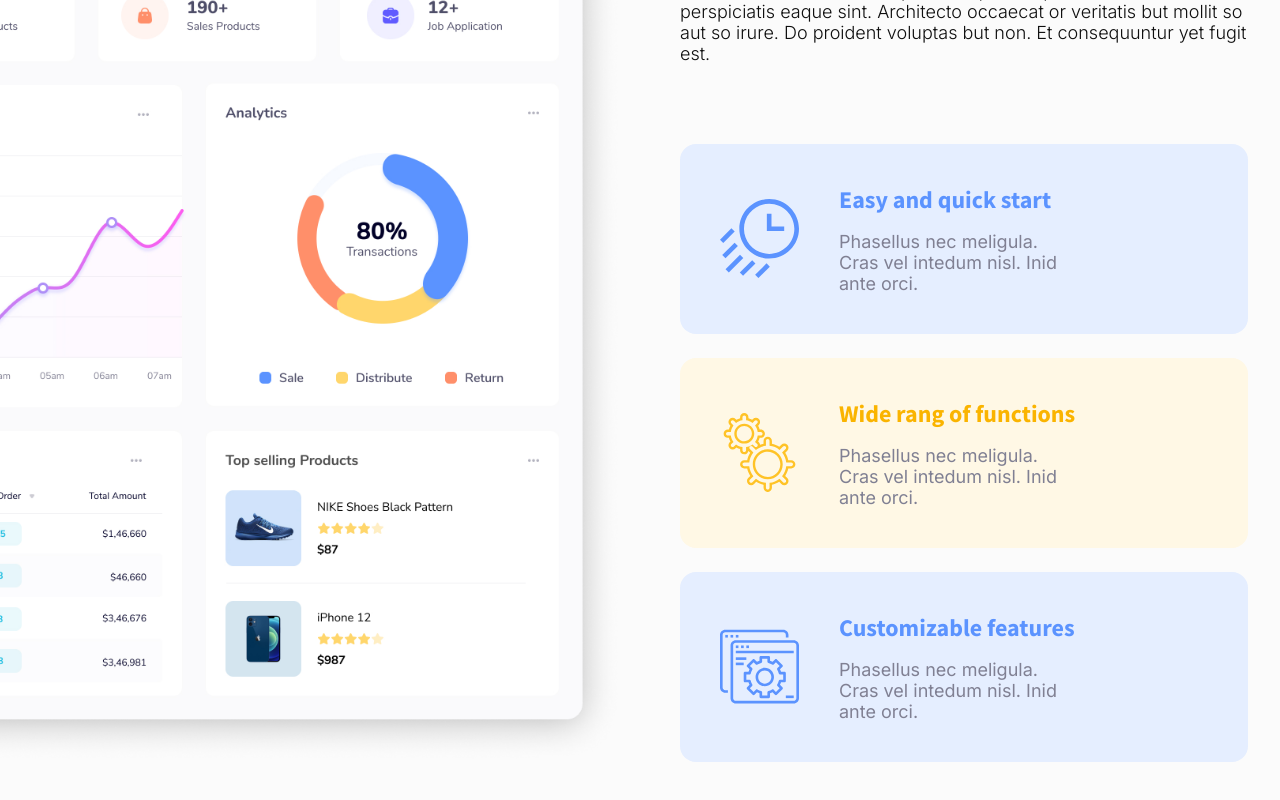
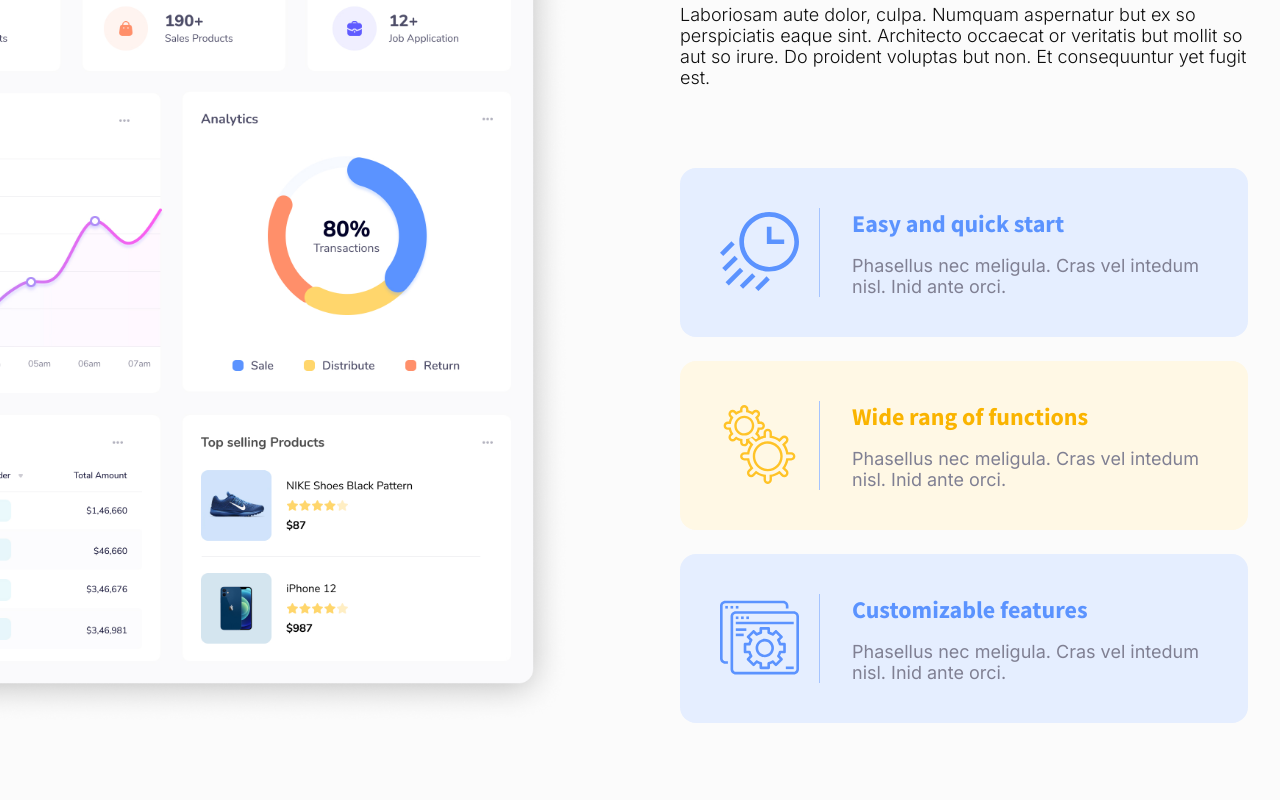
Before and after one commit to pujiragil/goaldime, a Next.js app: page / in a window 1280 px wide. Shown: the part 5714-6514 px from the top of the page. Built offline with nearby package versions, Linux system fonts and the light colour scheme.

Commit message:
chage dashboard panel image position

```diff
--- a/components/Panel/index.tsx
+++ b/components/Panel/index.tsx
@@ -57,12 +57,16 @@ const Paragraph = styled(Subtitle)`
   &.subparagraph {
     font-size: 18px;
     font-weight: 300;
+    width: 100%;
   }
 
   @media screen and (min-width: 768px) {
     font-weight: 400;
     font-size: 20px;
+  }
 
+  @media screen and (min-width: 1024px) {
+    width: 60%;
   }
 `
 
@@ -103,44 +107,56 @@ const Hero = styled.img`
     left: -190%;
   }
 
+  @media screen and (min-width: 1040px) {
+    left: -175%;
+  }
+
+  @media screen and (min-width: 1050px) {
+    left: -165%;
+  }
+
   @media screen and (min-width: 1074px) {
-    left: -170%;
+    left: -155%;
+  }
+
+  @media screen and (min-width: 1082px) {
+    left: -145%;
   }
 
   @media screen and (min-width: 1098px) {
-    left: -160%;
+    left: -135%;
+  }
+
+  @media screen and (min-width: 1110px) {
+    left: -120%;
   }
 
   @media screen and (min-width: 1120px) {
-    left: -150%;
-  }
-
-  @media screen and (min-width: 1148px) {
-    left: -140%;
+    left: -115%;
   }
 
   @media screen and (min-width: 1174px) {
-    left: -130%;
+    left: -110%;
   }
 
   @media screen and (min-width: 1224px) {
-    left: -110%;
+    left: -100%;
   }
 
   @media screen and (min-width: 1274px) {
-    left: -100%
+    left: -95%
   }
 
   @media screen and (min-width: 1344px) {
-    left: -90%;
+    left: -80%;
   }
 
   @media screen and (min-width: 1360px) {
-    left: -80%;
+    left: -70%;
   }
 
   @media screen and (min-width: 1384px) {
-    left: -75%;
+    left: -65%;
   }
 
   @media screen and (min-width: 1404px) {
@@ -169,7 +185,7 @@ const Card = styled.div<CardProps>`
   }
 
   @media screen and (min-width: 1024px) {
-    gap: 40px;
+    gap: 20px;
   }
 `
 
@@ -183,6 +199,11 @@ const CardContent = styled.div`
   display: flex;
   flex-direction: column;
   gap: 1rem;
+
+  @media screen and (min-width: 768px) {
+    padding-left: 2rem;
+    border-left: 1px solid #A5C4FF;
+  }
 `
 
 interface CardTitleProps {
@@ -204,6 +225,10 @@ const CardParagraph = styled(Paragraph)`
 
   @media screen and (min-width: 768px) {
     width: 60%;
+  }
+
+  @media screen and (min-width: 1024px) {
+    width: 100%;
   }
 `
 
```
